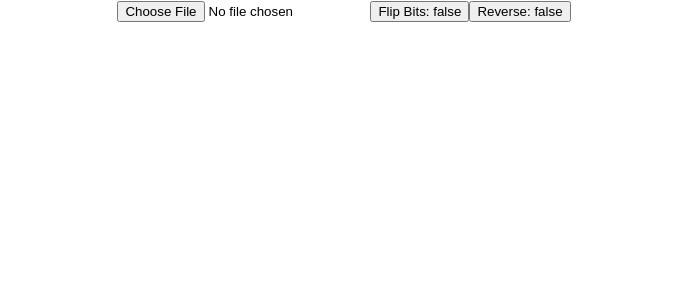
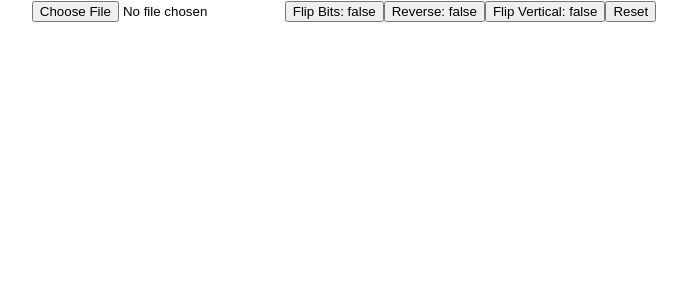
Before and after one commit to tomca32/bmp-extractor, a React (Create React App) app: page / in a window 1280 px wide. Shown: the top 300 px of the page, without its empty margins (296-983 px from the left). Built offline with nearby package versions, Linux system fonts and the light colour scheme.

Commit message:
Added flip vertical

```diff
--- a/src/App.js
+++ b/src/App.js
@@ -13,6 +13,7 @@ class App extends React.Component {
       decoded: {},
       flipBits: false,
       reverse: false,
+      flipVertical: false,
       error: null
     };
   }
@@ -39,10 +40,12 @@ class App extends React.Component {
         <input type="file" id="input" onChange={this.handleFiles.bind(this)}/>
         <button onClick={() => this.setState({flipBits: !this.state.flipBits})}>Flip Bits: {this.state.flipBits.toString()}</button>
         <button onClick={() => this.setState({reverse: !this.state.reverse})}>Reverse: {this.state.reverse.toString()}</button>
+        <button onClick={() => this.setState({flipVertical: !this.state.flipVertical})}>Flip Vertical: {this.state.flipVertical.toString()}</button>
+        <button onClick={() => this.setState({reverse: false, flipBits: false, flipVertical: false})}>Reset</button>
         <div>{this.state.error ? this.state.error.toString() : ''}</div>
 
 
-        <Display decoded={this.state.decoded} flipBits={this.state.flipBits} reverse={this.state.reverse}/>
+        <Display decoded={this.state.decoded} flipBits={this.state.flipBits} reverse={this.state.reverse} flipVertical={this.state.flipVertical}/>
       </div>
     );
   }
--- a/src/Display.js
+++ b/src/Display.js
@@ -2,6 +2,12 @@ import React from 'react';
 import _chunk from 'lodash/chunk';
 import _sum from 'lodash/sum';
 import _isEmpty from 'lodash/isEmpty';
+import _flatten from 'lodash/flatten';
+
+function flipVertical(data, width) {
+  let chunked = _chunk(data, width * 4);
+  return _flatten([...chunked].reverse());
+}
 
 class Display extends React.Component {
   render() {
@@ -13,6 +19,10 @@ class Display extends React.Component {
     let data = this.props.decoded.data.slice();
     if (this.props.reverse) {
       data = [...data].reverse();
+    }
+
+    if (this.props.flipVertical) {
+      data = flipVertical(data, this.props.decoded.width);
     }
 
     const chunked = _chunk(data, 4);
```
